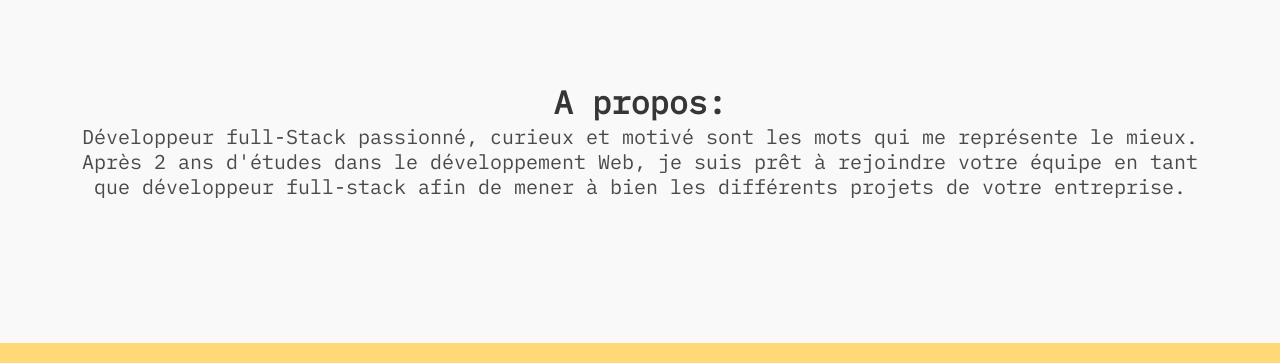
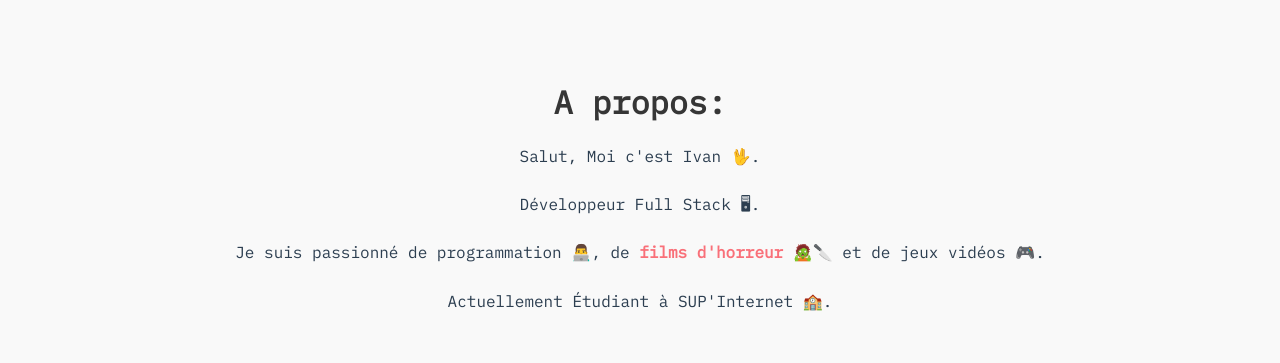
Before and after one commit to IvanMiIosevic/Portfolio, a Vue app: page / in a window 1280 px wide. Shown: the part 860-1223 px from the top of the page. Built offline with nearby package versions, Linux system fonts and the light colour scheme.

Commit message:
:lipstick: :speech_balloon: update about section

```diff
--- a/src/components/About.vue
+++ b/src/components/About.vue
@@ -5,11 +5,16 @@
         <h1 class="title">
           A propos:
         </h1>
-        <p class="subtitle">
-          Développeur full-Stack passionné, curieux et motivé sont les mots qui me représente le mieux.
-          <br>
-          Après 2 ans d'études dans le développement Web, je suis prêt à rejoindre votre équipe en tant que développeur full-stack afin de mener à bien les différents projets de votre entreprise.
-        </p>
+        <section class="subtitle-container">
+          <p>Salut, Moi c'est Ivan &#x1F596;.</p>
+          <br />
+          <p>Développeur Full Stack &#x1F5A5;.</p>
+          <br />
+          <p>Je suis passionné de programmation &#x1F468;&#x200D;&#x1F4BB;, de <a class="link" href="https://www.youtube.com/watch?v=xHuOtLTQ_1I" target="_blank" rel="noopener noreferrer">films d'horreur</a> &#x1F9DF;&#x1F52A; et de jeux vidéos &#x1F3AE;.</p>
+          <br />
+          <p>Actuellement Étudiant à SUP'Internet &#x1F3EB;.</p>
+
+        </section>
       </div>
     </div>
   </section>
@@ -19,4 +24,26 @@
 .about {
   background-color: $alvai-snow;
 }
+
+.link, .link:visited {
+  color: $alvai-rose;
+}
+
+.link {
+  display: inline-block;
+  max-width: fit-content;
+  font-weight: bolder;
+  &::after {
+    width: 100%;
+    height: 1px;
+    background: $alvai-dark;
+    content: "";
+    display: block;
+    transform: scale(0);
+    transition:all 0.2s linear 0s;
+  }
+  &:hover::after {
+    transform: scale(1);
+  }
+}
 </style>
```
